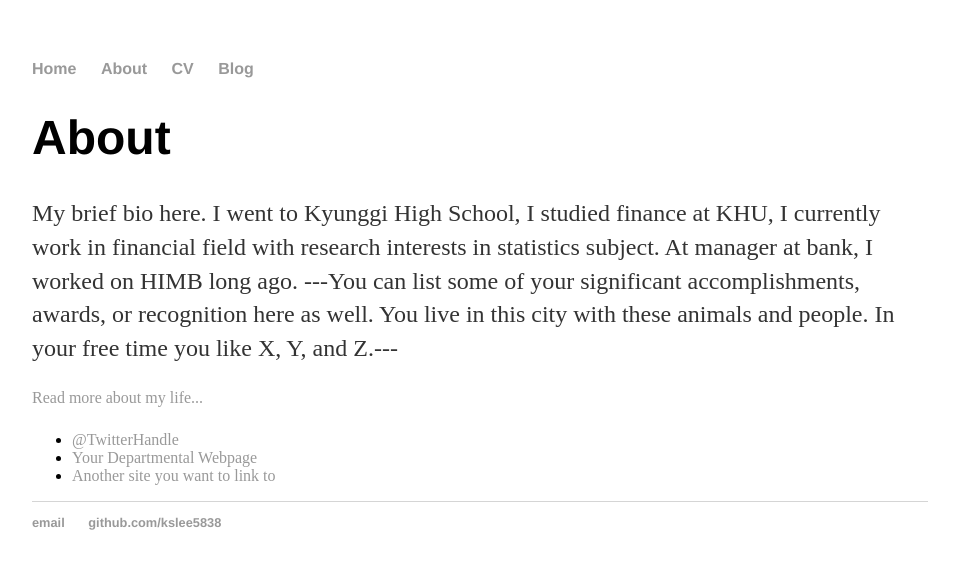
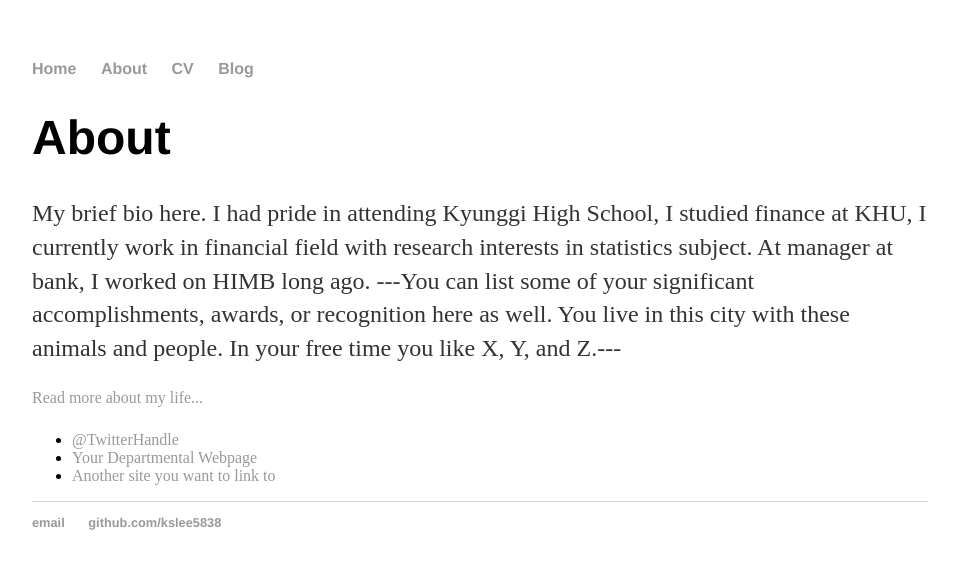
Before and after one commit to kslee5838/kslee5838.github.io, a Jekyll site: the page built from about/index.html, in a window 1280 px wide. Shown: the top 569 px of the page, without its empty margins (160-1119 px from the left). Built offline with Jekyll 4.4.1, drawn with Linux system fonts in a browser that asks for light colours.

Commit message:
change my brief

```diff
--- a/about/index.html
+++ b/about/index.html
@@ -5,7 +5,7 @@
 <div class="blurb">
 	<h1>About</h1>
 	<p>
-		My brief bio here. I went to Kyunggi High School, I studied finance at KHU, I currently work in financial field with research interests in statistics subject. At manager at bank, I worked on HIMB long ago. ---You can list some of your significant accomplishments, awards, or recognition here as well. You live in this city with these animals and people. In your free time you like X, Y, and Z.---</p>
+		My brief bio here. I had pride in attending Kyunggi High School, I studied finance at KHU, I currently work in financial field with research interests in statistics subject. At manager at bank, I worked on HIMB long ago. ---You can list some of your significant accomplishments, awards, or recognition here as well. You live in this city with these animals and people. In your free time you like X, Y, and Z.---</p>
                 <a href="/about">Read more about my life...</a>
 	</p>
         <ul class="contacts">
```
